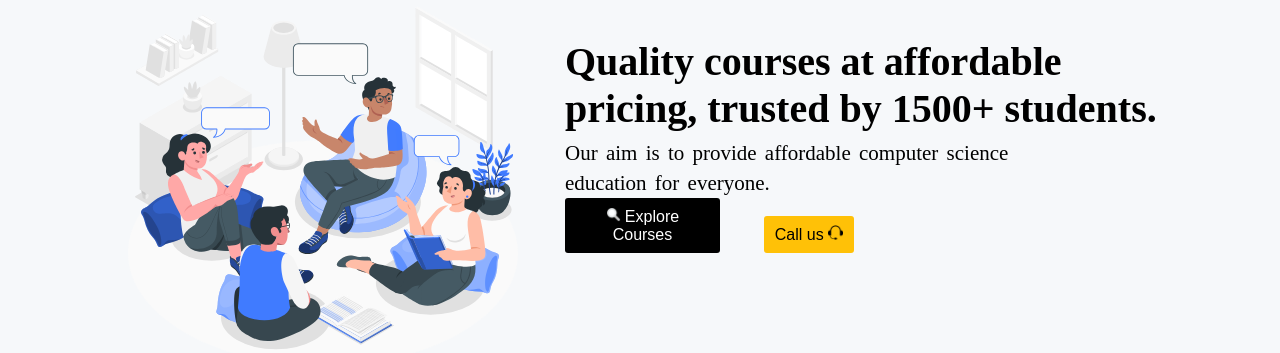
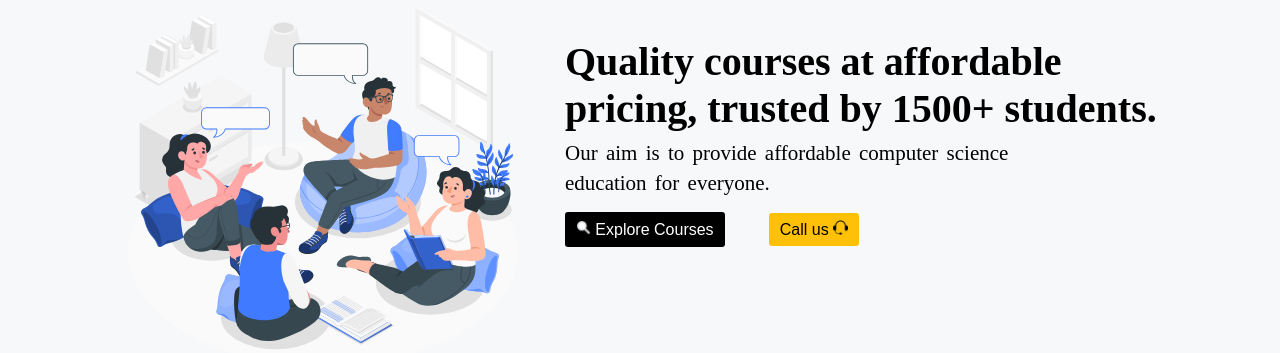
Before and after one commit to chandrajyoti123/rtc-clone, a plain HTML site: page index.html in a window 1280 px wide. Shown: the part 122-475 px from the top of the page. Drawn offline with nearby package versions, Linux system fonts and the light colour scheme.

Commit message:
button style changed

```diff
--- a/css/style.css
+++ b/css/style.css
@@ -137,8 +137,9 @@ main {
    background-color: black;
    color: white;
    border-radius: 3px;
-   padding: 9px;
-   width: 155px;
+   padding: 8px;
+
+   width: 160px;
    border: none;
    font-weight: 500;
 }
@@ -151,7 +152,7 @@ main {
 .main1-item2-button2 {
    background-color: #ffc107;
    font-size: 16px;
-   padding: 9px;
+   padding: 7px;
    width: 90px;
    border: none;
    border-radius: 3px;
```
